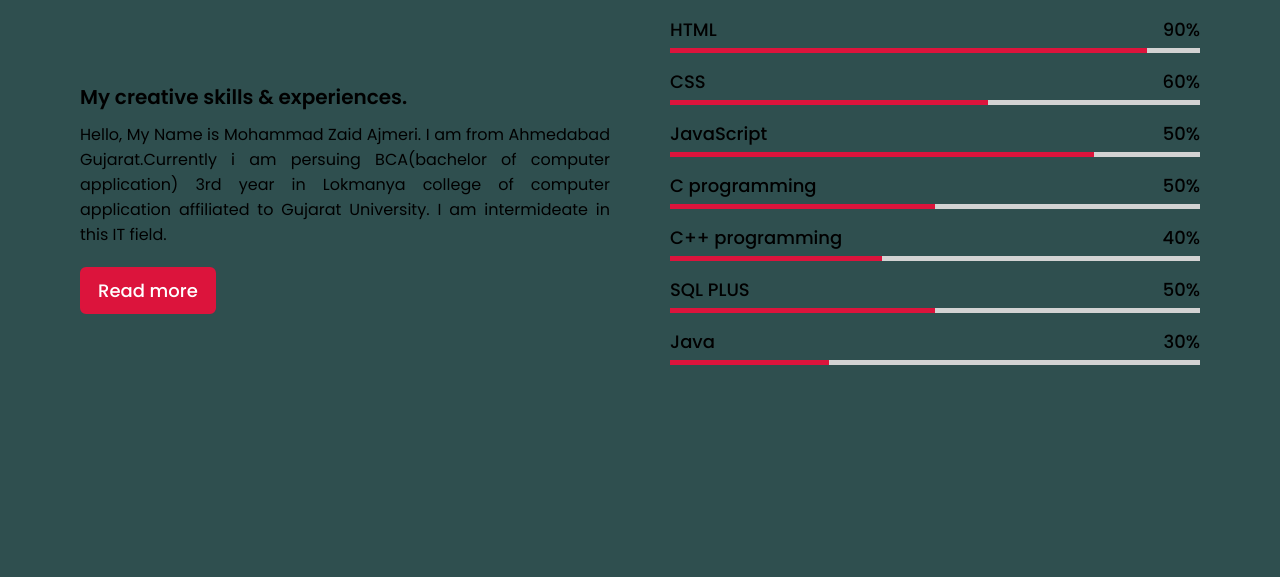
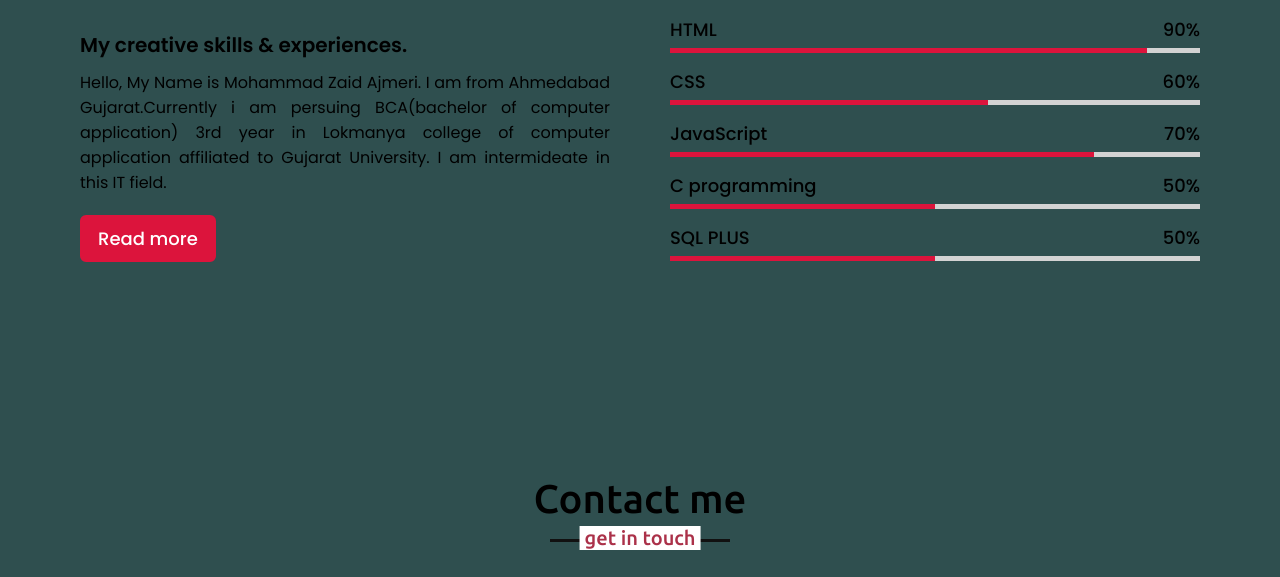
Before and after one commit to zaidajmeri/zaid-ajmeri-portfolio, a plain HTML site: page index.html in a window 1280 px wide. Shown: the part 2500-3077 px from the top of the page. Drawn offline with nearby package versions, Linux system fonts and the light colour scheme.

Commit message:
Update index.html

```diff
--- a/index.html
+++ b/index.html
@@ -126,7 +126,7 @@
                     <div class="bars">
                         <div class="info">
                             <span>JavaScript</span>
-                            <span>50%</span>
+                            <span>70%</span>
                         </div>
                         <div class="line js"></div>
                     </div>
@@ -137,13 +137,13 @@
                         </div>
                         <div class="line c programming"></div>
                     </div>
-                    <div class="bars">
+                  <!--  <div class="bars">
                         <div class="info">
                             <span>C++ programming</span>
                             <span>40%</span>
                         </div>
                         <div class="line cpp"></div>
-                    </div>
+                    </div> -->
                     <div class="bars">
                         <div class="info">
                             <span>SQL PLUS</span>
@@ -151,12 +151,12 @@
                         </div>
                         <div class="line SQLPLUS"></div>
                     </div>
-                    <div class="bars">
+                 <!--   <div class="bars">
                         <div class="info">
                             <span>Java</span>
                             <span>30%</span>
                         </div>
-                        <div class="line Java"></div>
+                        <div class="line Java"></div>-->
                     </div>
                         </div>
 
@@ -265,7 +265,7 @@
 
     <!-- footer section start -->
     <footer>
-        &copy;2023 Made By <a href="https://github.com/zaidajmeri">Zaid Ajmeri</a>
+        &copy;2024 Made By <a href="https://github.com/zaidajmeri">Zaid Ajmeri</a>
     </footer>
 
     <script src="index.js"></script>
```
